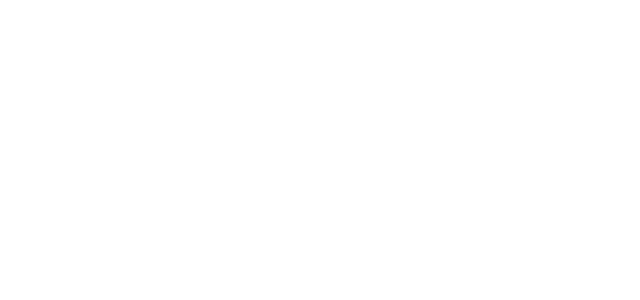
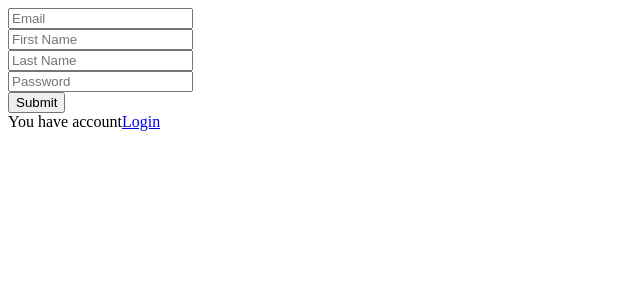
Before and after one commit to dushkevych/session_aouth, a React (Create React App) app: page /signup in a window 1280 px wide. Shown: the top 300 px of the page, without its empty margins (0-640 px from the left). Built offline with nearby package versions, Linux system fonts and the light colour scheme.

Commit message:
login and signup with route

```diff
--- a/package.json
+++ b/package.json
@@ -13,6 +13,7 @@
   "author": "",
   "license": "ISC",
   "dependencies": {
+    "axios": "^0.20.0",
     "body-parser": "^1.19.0",
     "express": "^4.17.1",
     "mongoose": "^5.10.5",
--- a/src/App.js
+++ b/src/App.js
@@ -1,8 +1,7 @@
 import React from 'react';
-import { BrowserRouter as Router, Link, Route, Switch } from 'react-router-dom'
-import Admin from './components/Admin';
-import Login from './components/Login';
-import Logout from './components/Logout';
+import { BrowserRouter as Router, Route, Switch } from 'react-router-dom'
+import Login from './components/auth/Login';
+import SignUp from './components/auth/SignUp';
 
 function App() {
 
@@ -10,9 +9,9 @@
     <Router>
       <div>
         <Switch >
-          <Route exact path="/" component={Login} />
-          <Route path="/admin" component={Admin} />
-          <Route path="/logout" component={Logout} />
+          <Route exact path="/login" component={Login} />
+
+          <Route path="/signup" component={SignUp} />
         </Switch>
       </div>
     </Router>
--- a/src/components/Admin.js
+++ /dev/null
@@ -1,29 +0,0 @@
-import React, { Component } from 'react';
-import { Link, Redirect } from 'react-router-dom';
-
-export default class Admin extends Component {
-    constructor(){
-        super();
-        const token = localStorage.getItem("token")
-
-        let loggedIn = true
-        if(token == null){
-            this.setState({loggedIn: false})
-        }
-
-        this.state = {
-            loggedIn
-        }
-    }
-        render(){
-            if(this.state.loggedIn === false){
-                return <Redirect to="/" />
-            }
-            return(
-                <div>
-                    <h2>Only logged in can see this page!</h2>
-                    <Link to="/logout">Logout</Link>
-                </div>
-            )
-        }
-}
--- a/src/components/Logout.js
+++ /dev/null
@@ -1,13 +0,0 @@
-import React, {Component} from 'react';
-import {Link} from 'react-router-dom';
-
-export default class Logout extends Component {
-    render(){
-        return(
-            <div>
-                <h2>You have been logged out</h2>
-                <Link to="/" >Login</Link>
-            </div>
-        )
-    }
-}
--- a/src/components/Login.js
+++ b/src/components/auth/Login.js
@@ -1,14 +1,13 @@
-import React from 'react'
-import { Redirect } from 'react-router-dom'
+import React from 'react';
+import { Link } from 'react-router-dom';
 
 export default class Login extends React.Component {
-    constructor() {
-        super()
-        let loggedIn = false;
+    constructor(props) {
+        super(props)
+
         this.state = {
             username: "",
             password: "",
-            loggedIn
         }
         this.onFormSubmit = this.onFormSubmit.bind(this)
         this.onChange = this.onChange.bind(this)
@@ -16,11 +15,7 @@
 
     onFormSubmit(e) {
         e.preventDefault();
-
-        if (this.state.username === "a" && this.state.password === "a") {
-            localStorage.setItem("token", "valentyn")
-            this.setState({ loggedIn: true })
-        }
+        console.log(this.state);
     }
     onChange(e) {
         this.setState({
@@ -28,14 +23,15 @@
         })
     }
 
+    redirectToSignUp() {
+        //
+    }
 
     render() {
-        if(this.state.loggedIn){
-            return <Redirect to="/admin" />
-        }
+
         return (
             <div>
-                <form onSubmit={this.onFormSubmit} >
+                <form>
                     <input
                         type="text"
                         name="username"
@@ -53,8 +49,16 @@
                         onChange={this.onChange}
                     />
                     <br />
-                    <input type='submit' />
+                    <button
+                    type="submit"
+                    className="btn btn-primary"
+                    onClick={this.onFormSubmit}
+                    >Submit</button>
                 </form>
+                <div>
+                    <span>Dont have a accounct?</span>
+                    <Link to="/signup" >Sign Up</Link>
+                </div>
             </div>
         );
     }
--- /dev/null
+++ b/src/components/auth/SignUp.js
@@ -0,0 +1,81 @@
+import React from 'react';
+import { Link } from 'react-router-dom';
+
+export default class SignUp extends React.Component {
+    constructor(props) {
+        super(props)
+
+        this.state = {
+            email: "",
+            firstName: "",
+            lastName: "",
+            password: "",
+        }
+        this.onFormSubmit = this.onFormSubmit.bind(this)
+        this.onChange = this.onChange.bind(this)
+    }
+
+    onFormSubmit(e) {
+        e.preventDefault();
+        console.log(this.state);
+    }
+    onChange(e) {
+        this.setState({
+            [e.target.name]: e.target.value
+        })
+    }
+
+    render() {
+
+        return (
+            <div>
+                <form>
+                    <input
+                        type="text"
+                        name="email"
+                        placeholder="Email"
+                        value={this.state.email}
+                        onChange={this.onChange}
+
+                    />
+                    <br />
+                    <input
+                        type="text"
+                        name="firstName"
+                        placeholder="First Name"
+                        value={this.state.firstName}
+                        onChange={this.onChange}
+
+                    />
+                    <br />
+                    <input
+                        type="text"
+                        name="lastName"
+                        placeholder="Last Name"
+                        value={this.state.lastName}
+                        onChange={this.onChange}
+
+                    />
+                    <br />
+                    <input
+                        type="password"
+                        name="password"
+                        placeholder="Password"
+                        value={this.state.password}
+                        onChange={this.onChange}
+                    />
+                    <br />
+                    <button
+                        type="submit"
+                        className="btn btn-primary"
+                        onClick={this.onFormSubmit}
+                    >Submit</button>
+                </form>
+                <div>
+                    <span>You have account</span>
+                    <Link to="/login" >Login</Link>
+                </div>
+            </div>
+        );
+    }
+}
--- a/src/index.js
+++ b/src/index.js
@@ -1,8 +1,11 @@
 import React from 'react';
 import ReactDOM from 'react-dom';
+import { BrowserRouter } from 'react-router-dom';
 import App from './App'
 
 ReactDOM.render(
-  <App />,
+  <BrowserRouter>
+    <App />
+  </BrowserRouter>,
   document.getElementById('root')
 );
```
Also changed, not shown: 1 other file (tests, documents, lock files or other folders).
